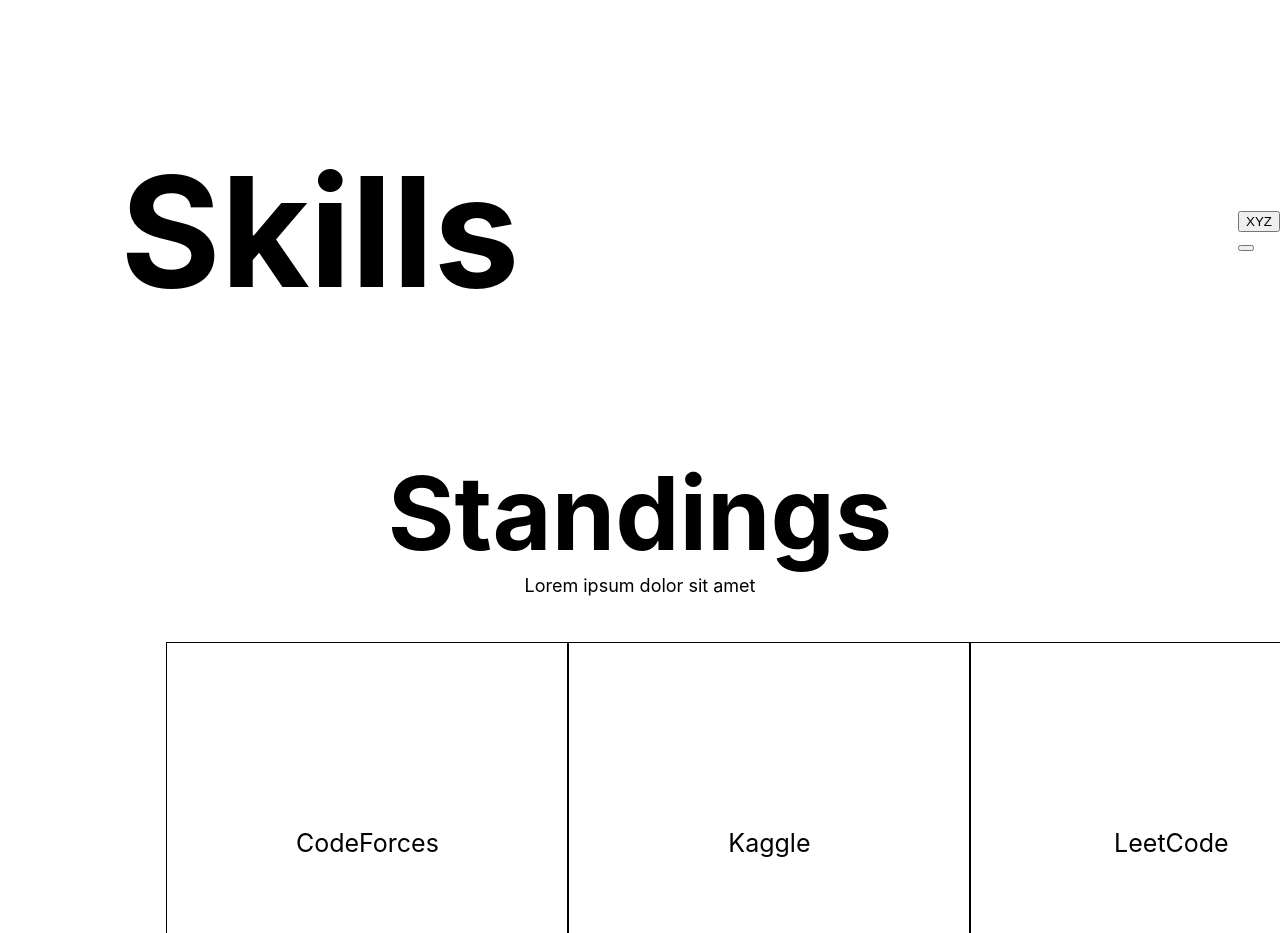
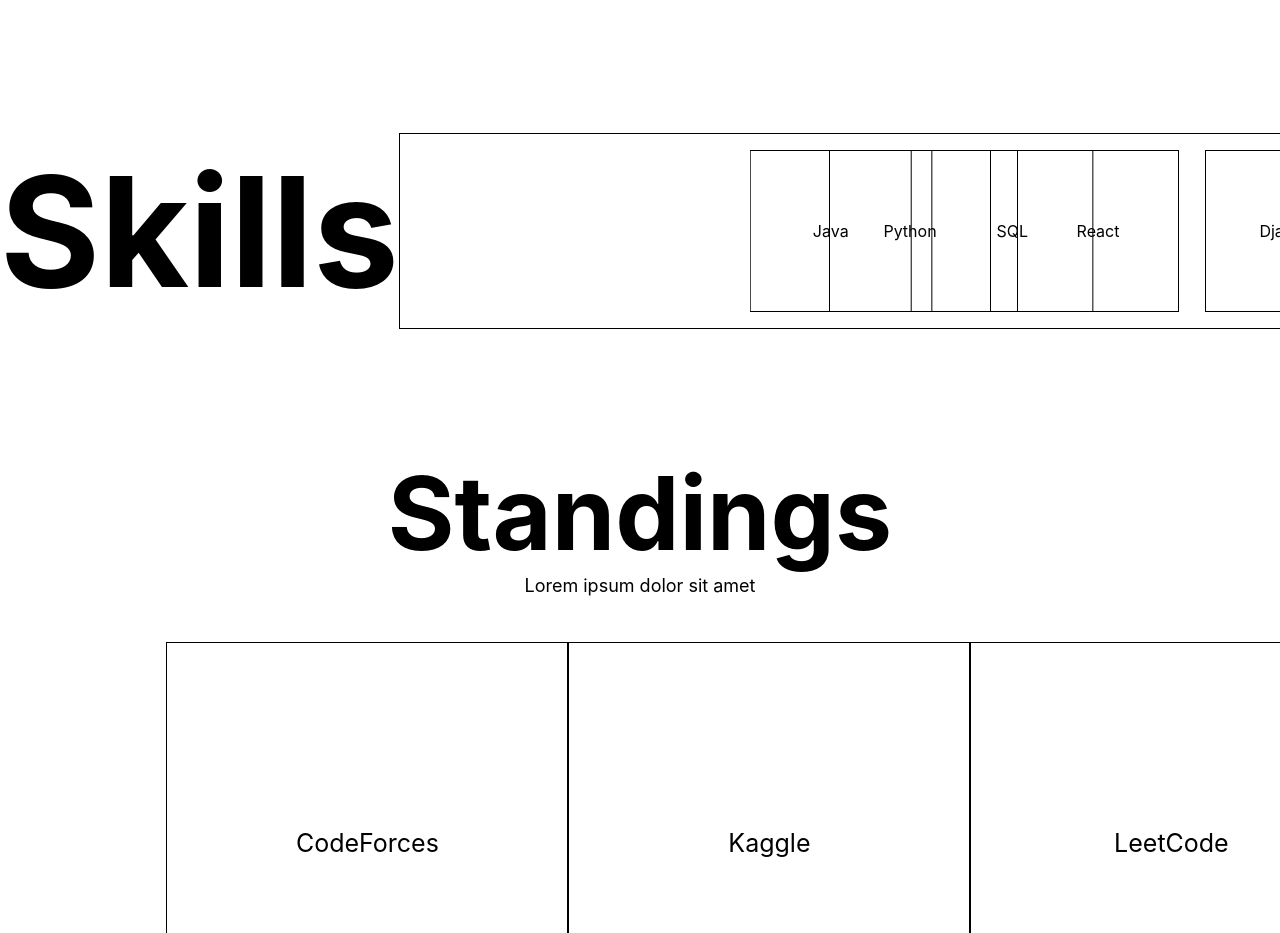
Before and after one commit to avnk-342/portfolio, a React (Create React App) app in the folder client/: page / in a window 1280 px wide. Shown: the part 780-1713 px from the top of the page. Built offline with nearby package versions, Linux system fonts and the light colour scheme.

Commit message:
started woking on marquee like effect in css

```diff
--- a/client/src/components/skill/Skill.css
+++ b/client/src/components/skill/Skill.css
@@ -22,3 +22,115 @@
     height: auto;
     list-style: none;
 }
+
+.list-skill{
+    display: flex;
+    list-style: none;
+    overflow: hidden;
+}
+
+.list-item-skill{
+    margin: 0 13px;
+    /* -moz-transform:translateX(100%);
+    -webkit-transform:translateX(100%);	 */
+
+    /* Apply animation to this element */
+    /* -moz-animation: list-item-skill 15s linear infinite;
+    -webkit-animation: list-item-skill 15s linear infinite; */
+
+}
+
+.li1{
+    animation: slideLeft1 15s linear infinite;
+}
+
+.li2{
+    animation: slideLeft2 18s linear infinite;
+}
+
+/* .li3{
+    animation: slideLeft3 15s linear infinite;
+} */
+
+/* .li4{
+    animation: slideLeft4 15s linear infinite;
+} */
+
+/* .li5{
+    animation: slideLeft5 15s linear infinite;
+} */
+
+.list-item-skill div{
+    display: flex;
+    align-items: center;
+    justify-content: center;
+    border: 1px solid black;
+    /* margin: 0 20px; */
+    height: 10em;
+    width: 10em;
+}
+
+.carousel{
+    border: 1px solid black;
+}
+
+
+/* Move it (define the animation) */
+/* @-moz-keyframes  list-item-skill{
+    0%   { -moz-transform: translateX(100%); }
+    100% { -moz-transform: translateX(-100%); }
+} */
+
+/* @-webkit-keyframes list-item-skill {
+    0%   { -webkit-transform: translateX(100%); }
+    100% { -webkit-transform: translateX(-100%); }
+} */
+
+@keyframes slideLeft1 {
+    from   {
+    /* -moz-transform: translateX(100%); Firefox bug fix
+    -webkit-transform: translateX(100%); Firefox bug fix */
+    transform: translateX(40em);
+    }
+    to {
+    /* -moz-transform: translateX(-100%); Firefox bug fix */
+    /* -webkit-transform: translateX(-100%); Firefox bug fix */
+    transform: translateX(-14em);
+    }
+}
+
+@keyframes slideLeft2 {
+    from   {
+    transform: translateX(40em);
+    }
+    to {
+    transform: translateX(-26em);
+    }
+}
+
+@keyframes slideLeft3 {
+    from   {
+    transform: translateX(40em);
+    }
+    to {
+    transform: translateX(-38em);
+    }
+}
+
+@keyframes slideLeft4 {
+    from   {
+    transform: translateX(40em);
+    }
+    to {
+    transform: translateX(-50em);
+    }
+}
+
+@keyframes slideLeft5 {
+    from   {
+    transform: translateX(40em);
+    }
+    to {
+    transform: translateX(-62em);
+    }
+}
--- a/client/src/components/skill/Skill.jsx
+++ b/client/src/components/skill/Skill.jsx
@@ -1,29 +1,35 @@
 import React from 'react'
 import "./Skill.css"
-import { useState } from 'react'
-import {slides} from "/home/vodkov/myFiles/gitRepos/portfolio/client/src/data.json"
+
 
 const Skill = () => {
-  const [prevdata, preData] = useState("")
-  const [currdata, currData] = useState("")
-  const [nextdata, nexData] = useState("")
-  function prev(){
 
-  }
 
   return (
     <div className="main">
         <div className="heading">
             <h2>Skills</h2>
         </div>
-        <div className="carousel">
-          <button onClick={prev}>XYZ</button>
-          <div className='carousel-plate plate-left'>
-            <p></p>
-          </div>
-          <div className='carousel-plate plate-centre'></div>
-          <div className='carousel-plate plate-right'></div>
-          <button></button>
+        <div className="carousel enable-animation">
+
+            <ul className='list-skill marquee__content'>
+              <li className="list-item-skill li1">
+                <div><p>Java</p></div>
+              </li>
+              <li className="list-item-skill li2">
+                <div><p>SQL</p></div>
+              </li>
+              <li className="list-item-skill li3">
+                <div><p>Python</p></div>
+              </li>
+              <li className="list-item-skill li4">
+                <div><p>React</p></div>
+              </li>
+              <li className="list-item-skill li5">
+                <div><p>Django</p></div>
+              </li>
+            </ul>
+
         </div>
     </div>
   )
```
